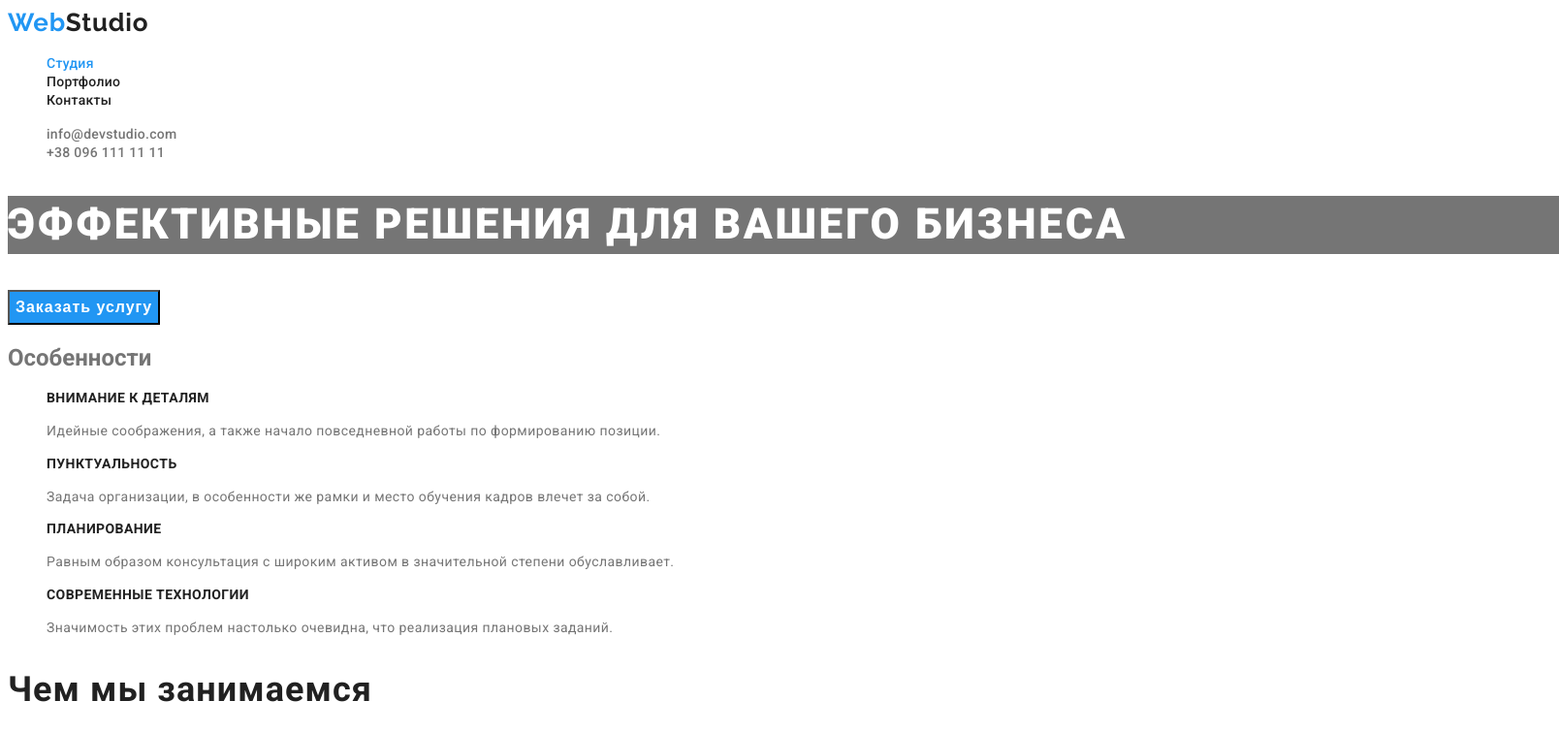
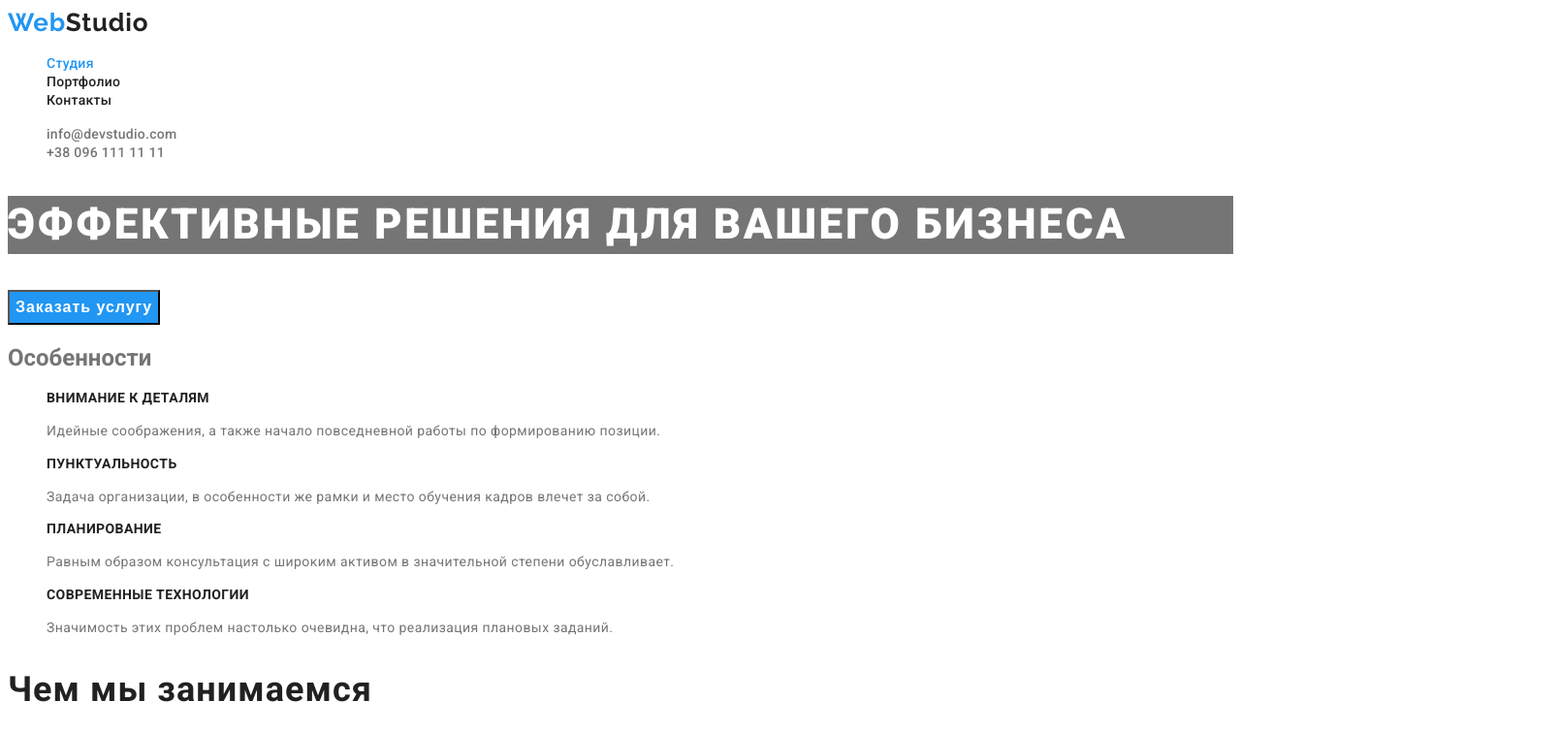
Before and after one commit to Nadina00/goit-markup-hw-02, a plain HTML site: page index.html in a window 1280 px wide. Shown: the top 756 px of the page at 97% size, 1608 px wide, since content can reach past the window. Drawn offline with Linux system fonts and the light colour scheme.

Commit message:
изменяет ширину макета

```diff
--- a/css/styles.css
+++ b/css/styles.css
@@ -1,9 +1,10 @@
 body{
 font-family: 'Roboto', sans-serif;
 font-weight: 400;
+font-style: normal;
 color: #757575;
 background: #FFFFFF;
-width: 1600px;
+
 }
 :root{
     --first-color: #757575;
```
